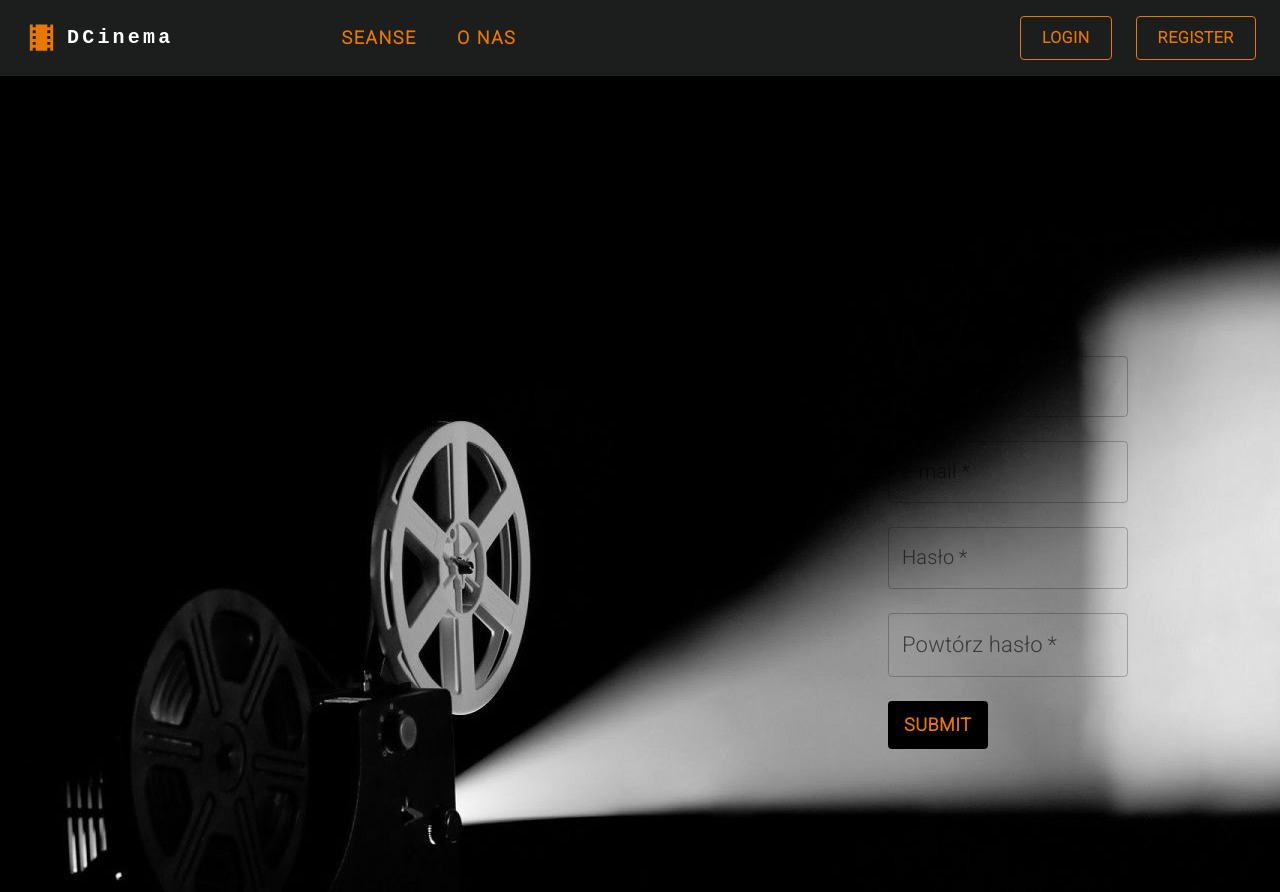
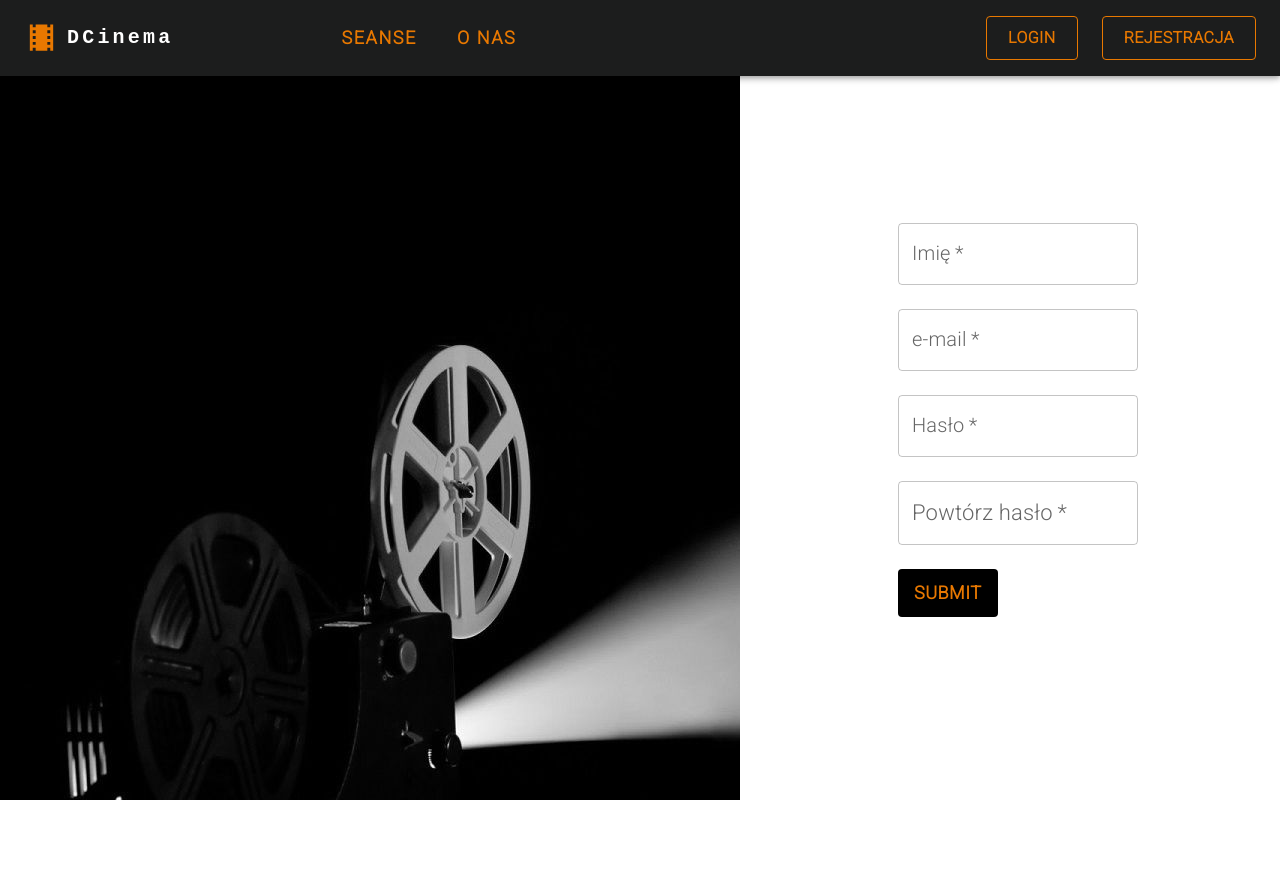
Before and after one commit to damianjasinski/bnabd_front, a React (Create React App) app: page /register in a window 1280 px wide. After the commit the page ends 800 px from the top, so only its background shows below. Built offline with nearby package versions, Linux system fonts and the light colour scheme.

Commit message:
Changes login screen background

```diff
--- a/src/Guest/Navbar.js
+++ b/src/Guest/Navbar.js
@@ -36,7 +36,7 @@ const ResponsiveAppBar = () => {
   };
 
   return (
-    <AppBar position="static" sx = {{backgroundColor : "#1C1D1D"}}>
+    <AppBar position="fixed" sx = {{backgroundColor : "#1C1D1D"}}>
       <Container maxWidth="xl">
         <Toolbar disableGutters>
           <LocalMoviesIcon fontSize = "large" sx={{ display: { xs: 'none', md: 'flex',color : "#e87800" }, mr: 1 }} />
@@ -135,7 +135,7 @@ const ResponsiveAppBar = () => {
           </Box>
 
           <Button href="/login" color="inherit" size ="large" variant="outlined" sx = {{borderColor : "#e87800", color : "#e87800", fontSize:"16px", fontWeight:"bold"}} >Login</Button>
-          <Button href="/register" color="inherit" size ="large" variant="outlined" sx = {{borderColor : "#e87800", color : "#e87800", ml : 3, fontSize:"16px", fontWeight:"bold"}} >Register</Button>
+          <Button href="/register" color="inherit" size ="large" variant="outlined" sx = {{borderColor : "#e87800", color : "#e87800", ml : 3, fontSize:"16px", fontWeight:"bold"}} >Rejestracja</Button>
         </Toolbar>
       </Container>
     </AppBar>
--- a/src/Guest/Register.js
+++ b/src/Guest/Register.js
@@ -8,8 +8,7 @@ import Grid from "@mui/material/Grid";
 import { styled } from "@mui/material/styles";
 import { ThemeProvider, createTheme } from "@mui/material/styles";
 import Navbar from "./Navbar";
-import Footer from "./Footer";
-import logo from "../Resource/cinema-09.jpg"; // with import
+import logo from "../Resource/cinema-09.jpg";
 
 const theme = createTheme({
   palette: {
@@ -23,6 +22,7 @@ const backgroundStyle = {
     borderRadius: "0",
   },
 };
+
 const StyledButton = styled(Button)`
   background-color: black;
   color: #e87800;
@@ -30,7 +30,7 @@ const StyledButton = styled(Button)`
   font-weight: bold;
   padding: 8px 16px;
   &:hover {
-    background-color: #2F2F31;
+    background-color: #2f2f31;
   }
   &:focus {
     background-color: gray;
@@ -94,33 +94,40 @@ export default function Register() {
   return (
     <ThemeProvider theme={theme}>
       <Navbar />
-      <Paper style={backgroundStyle.paperContainer} sx = {{width:"auto"}}>
+      <Paper
+        style={backgroundStyle.paperContainer}
+        sx={{ backgroundSize: "auto" }}
+      >
         <Box sx={{ mt: 2 }}>
           <Grid container spacing={2}>
-            <Grid item lg={8} sx={{}}>
+            <Grid item lg={7} sx={{}}>
               <Box
                 sx={{
                   color: "text.secondary",
-
-                  m: 3,
                 }}
               ></Box>
             </Grid>
 
             <Grid
               spacing={0}
-              style={{ minHeight: "72vh" }}
+              style={{ minHeight: "100vh" }}
               item
-              lg={4}
-              sx={{ mt: 30 }}
+              lg={5}
+              sx={{ bgcolor: "white" }}
+              container
+
             >
               <Box
+                display="flex"
+                justifyContent="center"
+                alignItems="center"
                 sx={{
                   color: "text.secondary",
-                  m: 3,
+                  mx: "auto"
                 }}
               >
                 <form noValidate onSubmit={handleSubmit}>
+                  <Box sx={{ mx: 5, p: 10 }}>
                     <Box sx={{ my: 3 }}>
                       <TextField
                         onChange={(e) => setfirstName(e.target.value)}
@@ -152,7 +159,7 @@ export default function Register() {
 
                     <Box sx={{ my: 3 }}>
                       <TextField
-                      sx={{ width: "30vh"}}
+                        sx={{ width: "30vh" }}
                         onChange={(e) => setPassword(e.target.value)}
                         label="Hasło"
                         variant="outlined"
@@ -179,6 +186,7 @@ export default function Register() {
                       />
                     </Box>
                     <StyledButton>Submit</StyledButton>
+                  </Box>
                 </form>
               </Box>
             </Grid>
```
Also changed, not shown: src/Resource/cinema-10.jpg (added), src/Resource/loginBackground.png (added). Lines whose indentation alone changed are shown as unchanged.
